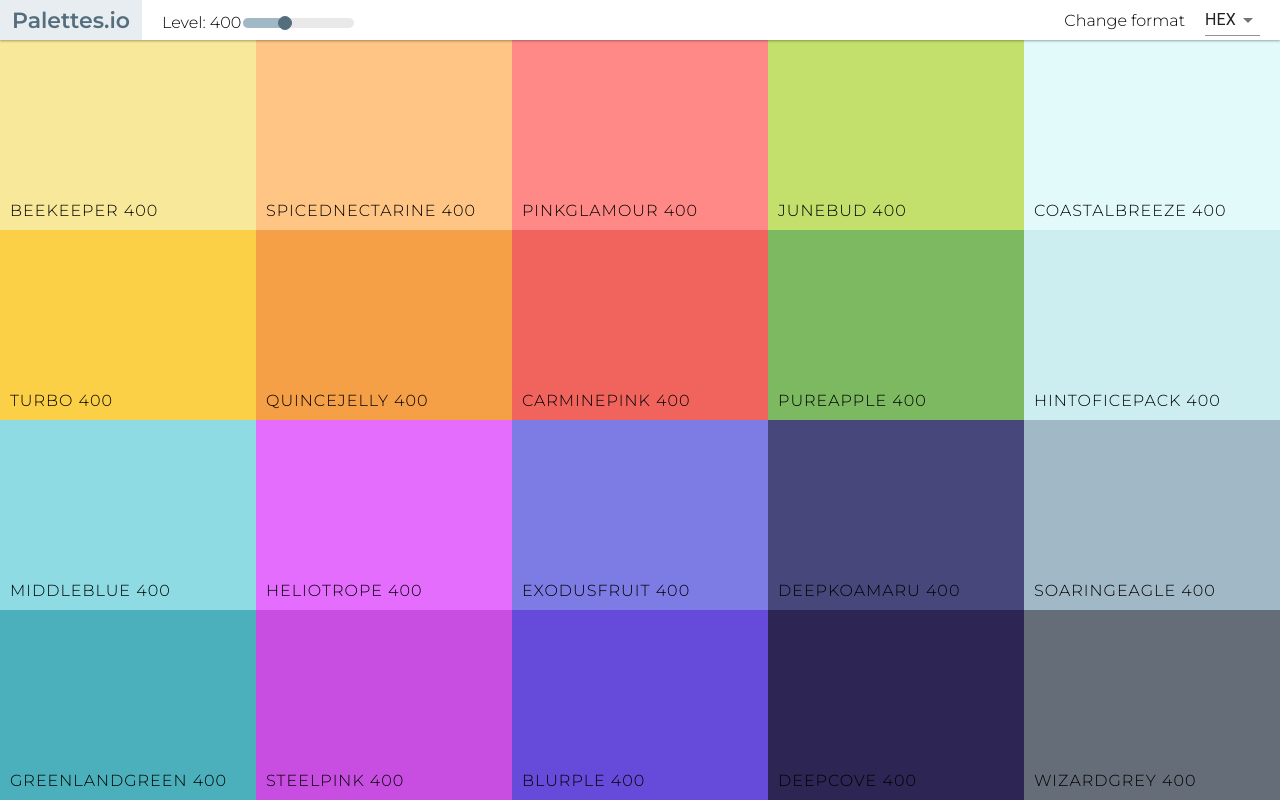
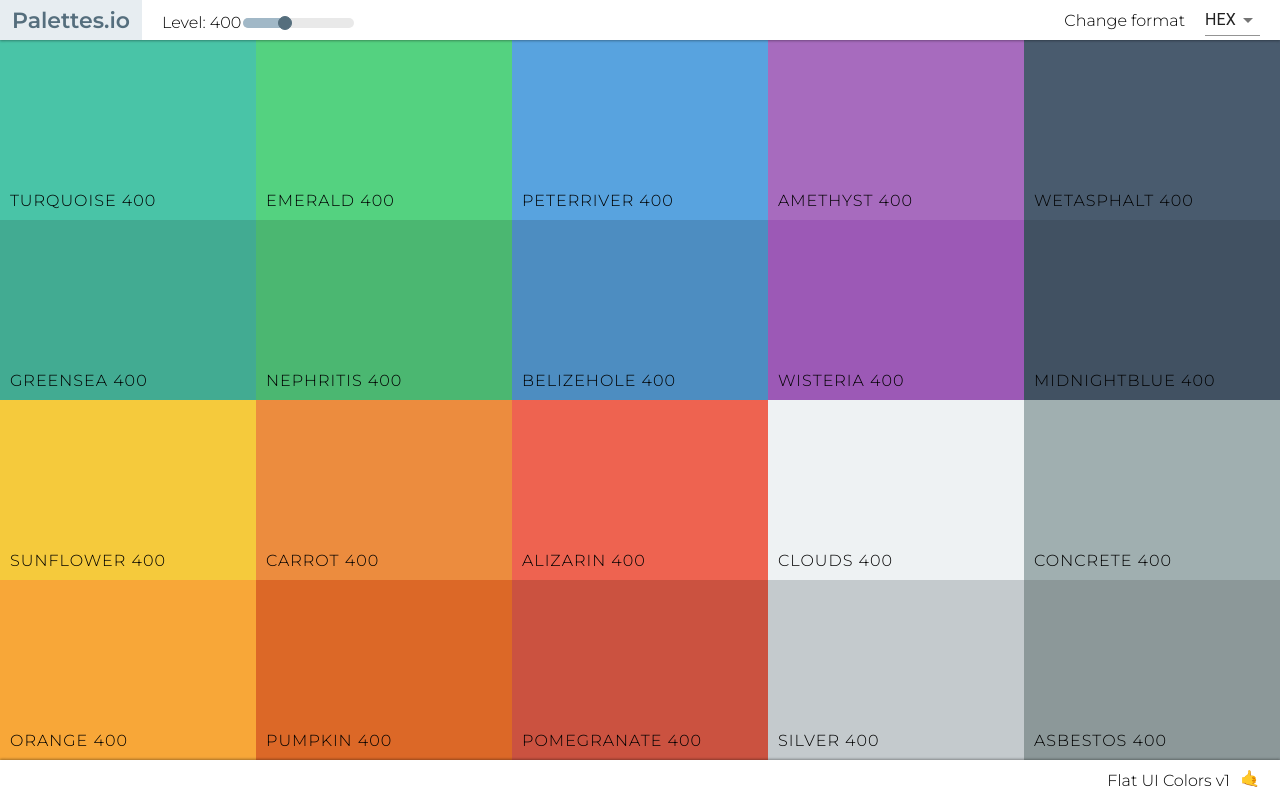
Before and after one commit to v-poghosyan/palettes, a React (Create React App) app: page /palette/flat-ui-colors-american in a window 1280 px wide. Built offline with nearby package versions, Linux system fonts and the light colour scheme.

Commit message:
Added footer and unique key to ColorBoxes

```diff
--- a/src/App.js
+++ b/src/App.js
@@ -8,7 +8,7 @@ class App extends Component {
   render () {
     return (
       <div className="App">
-        <Palette palette={generatePalette(seedPalettes[4])} />
+        <Palette palette={generatePalette(seedPalettes[1])} />
       </div>
     )
 
--- a/src/Palette.css
+++ b/src/Palette.css
@@ -4,5 +4,26 @@
 }
 
 .Pal-colors {
-  height: 95%;
+  height: 90%;
 }
+
+.Pal-footer {
+  height: 5%;
+  display: flex;
+  flex-direction: row;
+  align-items: center;
+  position: relative;
+  z-index: 30;
+  box-shadow: 0 -1px 3px rgba(0,0,0,0.12), 0 -1px 2px rgba(0,0,0,0.24);
+  background-color: white;
+}
+
+.Pal-name {
+  margin-left: auto;
+  margin-right: 10px;
+}
+
+.Pal-emoji {
+  margin-right: 20px;
+  margin-top: -3px;
+}
--- a/src/Palette.js
+++ b/src/Palette.js
@@ -25,9 +25,9 @@ class Palette extends Component {
 
   render () {
 
-    const colors = this.props.palette.colors; /* Extracting the props */
+    const {colors, paletteName, emoji} = this.props.palette; /* Extracting the props */
     const {sliderValue, format} = this.state; /* Extracting the state */
-    const colorBoxes = colors[sliderValue].map(col => <ColorBox background={col[format]} name={col.name}/>); /* An array of ColorBoxes */
+    const colorBoxes = colors[sliderValue].map(col => <ColorBox background={col[format]} name={col.name} key={col.id}/>); /* An array of ColorBoxes */
 
     return (
       <div className="Palette">
@@ -36,9 +36,11 @@ class Palette extends Component {
           changeLevel={this.changeLevel}
           changeColorFormat={this.changeColorFormat}
         />
-        {/* Navbar */}
         <div className="Pal-colors">{colorBoxes}</div>
-        {/* Footer */}
+        <footer className="Pal-footer">
+          <span className="Pal-name">{paletteName}</span>
+          <span className="Pal-emoji">{emoji}</span>
+        </footer>
       </div>
     );
 
```
